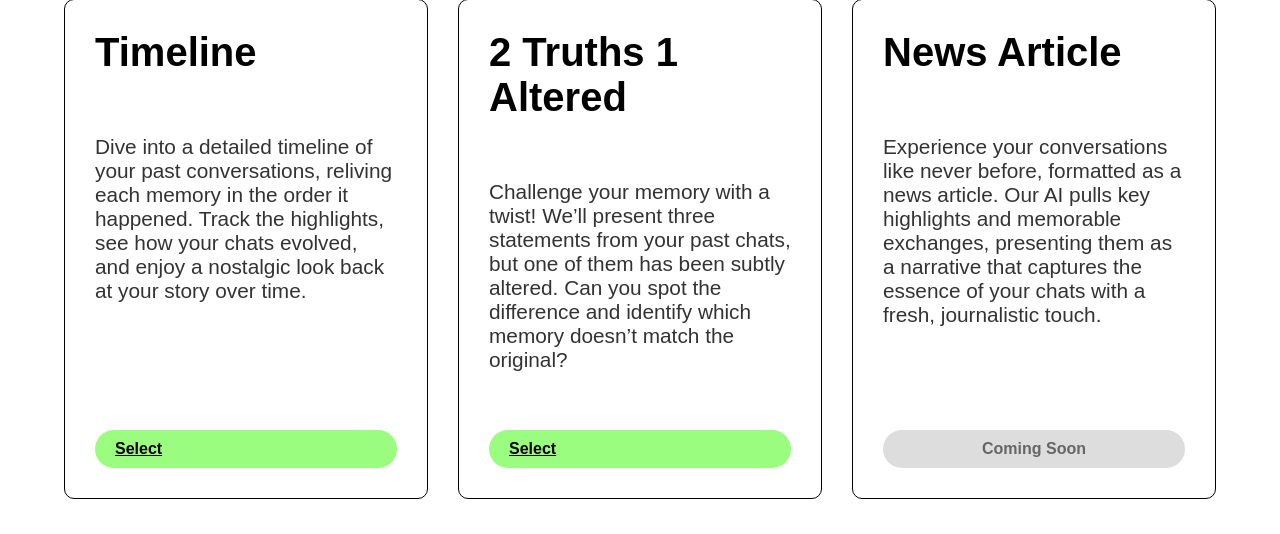
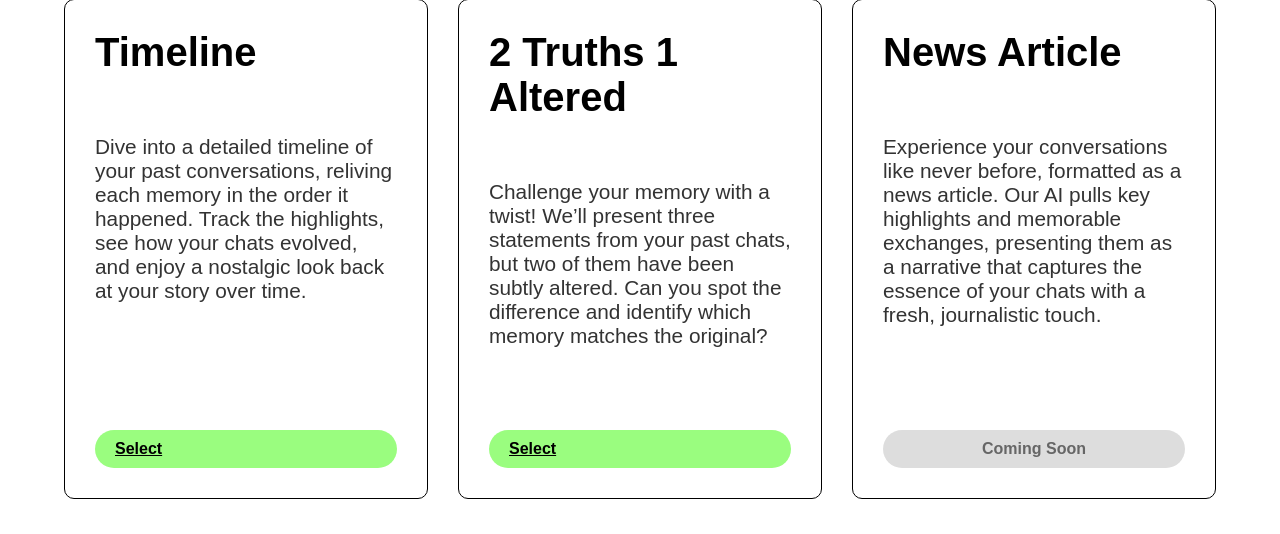
Before and after one commit to albert666h/GUH-2024, a Flask app: template templates/selection.html in a window 1280 px wide. Shown: the part 266-800 px from the top of the page. Run offline with Flask 3, Linux system fonts and the light colour scheme; the template is opened without the code that fills it, so the values that code supplies are empty.

Commit message:
final final commit

```diff
--- a/templates/selection.html
+++ b/templates/selection.html
@@ -52,7 +52,7 @@
                 <!-- 2 Truths 1 Altered Card -->
                 <div class="card">
                     <h2>2 Truths 1 Altered</h2>
-                    <p>Challenge your memory with a twist! We’ll present three statements from your past chats, but one of them has been subtly altered. Can you spot the difference and identify which memory doesn’t match the original?</p>
+                    <p>Challenge your memory with a twist! We’ll present three statements from your past chats, but two of them have been subtly altered. Can you spot the difference and identify which memory matches the original?</p>
                     <a href='/upload-quiz' method="post" class="select-btn" target="_blank">Select</a>
                 </div>
 
```
